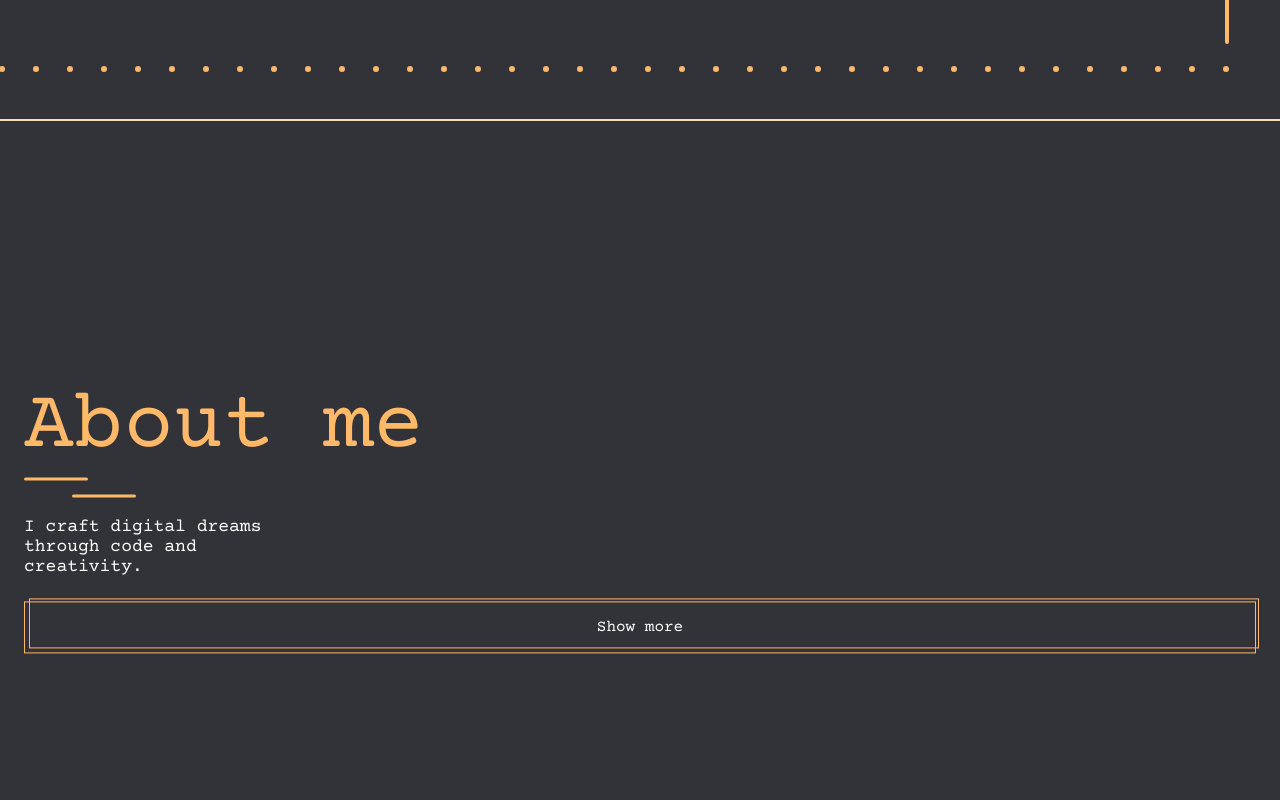
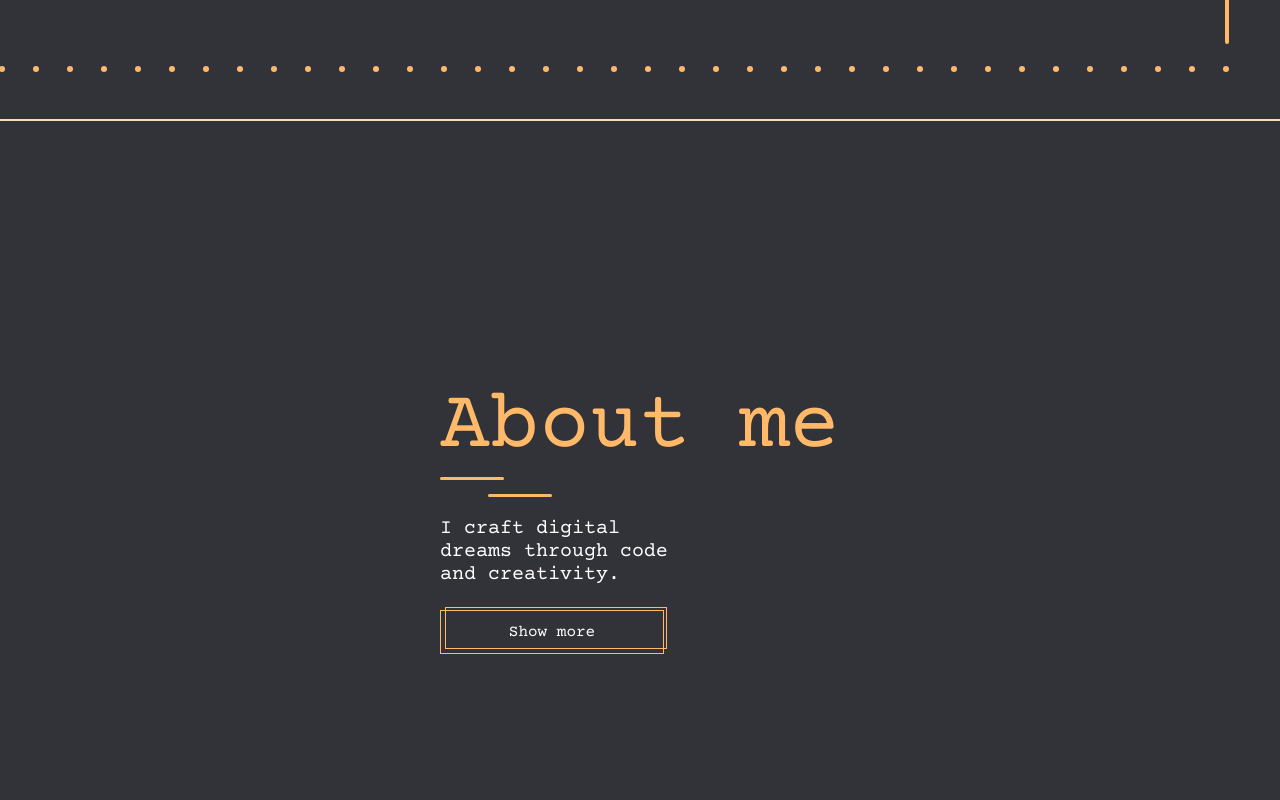
Before and after one commit to PanKarton/PersonalWebsite, a Next.js app: page / in a window 1280 px wide. Shown: the part 680-1480 px from the top of the page. Built offline with nearby package versions, Linux system fonts and the light colour scheme.

Commit message:
feat/added FrameLink component

```diff
--- a/src/components/atoms/FrameLink/FrameLink.tsx
+++ b/src/components/atoms/FrameLink/FrameLink.tsx
@@ -4,7 +4,7 @@ import Link from 'next/link';
 export const FrameLink = styled(Link)`
   position: relative;
   border: 0.0625rem solid ${({ theme }) => theme.color.accentPrimary};
-  padding: 1rem 0;
+  padding: 0.75rem 2rem;
   background-color: ${({ theme }) => theme.color.primary};
   color: ${({ theme }) => theme.color.contrast};
   text-align: center;
@@ -25,4 +25,8 @@ export const FrameLink = styled(Link)`
   &:hover::after {
     translate: -0.25rem 0.25rem;
   }
+
+  @media screen and (min-width: 25rem) {
+    width: 14rem;
+  }
 `;
--- a/src/components/atoms/SectionHeading/SectionHeading.ts
+++ b/src/components/atoms/SectionHeading/SectionHeading.ts
@@ -5,8 +5,8 @@ export const SectionHeading = styled.h2`
   font-weight: 400;
   line-height: 1;
   font-size: ${({ theme }) => theme.fontSize.text5XL};
-  @media screen and (min-width: 30.25rem) {
-    font-size: ${({ theme }) => theme.fontSize.text5XL};
+  @media screen and (min-width: 25rem) {
+    font-size: ${({ theme }) => theme.fontSize.text6XL};
   }
   @media screen and (min-width: 56.25rem) {
     font-size: clamp(4rem, 6.5vw, 6rem);
--- a/src/components/atoms/SectionParagraph/SectionParagraph.tsx
+++ b/src/components/atoms/SectionParagraph/SectionParagraph.tsx
@@ -4,4 +4,8 @@ export const SectionParagraph = styled.p`
   color: ${({ theme }) => theme.color.contrast};
   font-size: ${({ theme }) => theme.fontSize.textLG};
   max-width: 15rem;
+
+  @media screen and (min-width: 25rem) {
+    font-size: ${({ theme }) => theme.fontSize.textXL};
+  }
 `;
--- a/src/modules/MainPage/AboutMeSection/AboutMeSection.tsx
+++ b/src/modules/MainPage/AboutMeSection/AboutMeSection.tsx
@@ -5,17 +5,18 @@ import { SectionParagraph } from '@/components/atoms/SectionParagraph/SectionPar
 import { MainPageSection } from '@/components/molecules/MainPageSection/MainPageSection';
 import styled from 'styled-components';
 
+export const FlexWrapper = styled.div`
+  height: 100%;
+  display: flex;
+  align-items: center;
+  justify-content: center;
+`;
 export const StyledWrapper = styled.div`
-  /* border: 1px solid red; */
-
-  position: absolute;
-  top: 50%;
-  left: 50%;
-  translate: -50% -50%;
   width: calc(100vw - 3rem);
 
   display: flex;
   flex-direction: column;
+  align-items: flex-start;
   gap: 0.5rem;
 
   .paragraph {
@@ -24,10 +25,15 @@ export const StyledWrapper = styled.div`
   a {
     margin-top: 1rem;
   }
+
+  @media screen and (min-width: 37.5rem) {
+    max-width: 25rem;
+  }
 `;
 
 export const AboutMeSection = () => (
   <MainPageSection id="about-me">
+    <FlexWrapper>
       <StyledWrapper>
         <SectionHeading>About me</SectionHeading>
         <DoubleLineDivider />
@@ -36,5 +42,6 @@ export const AboutMeSection = () => (
         </SectionParagraph>
         <FrameLink href={'/about-me'}>Show more</FrameLink>
       </StyledWrapper>
+    </FlexWrapper>
   </MainPageSection>
 );
```
Lines whose indentation alone changed are shown as unchanged.
